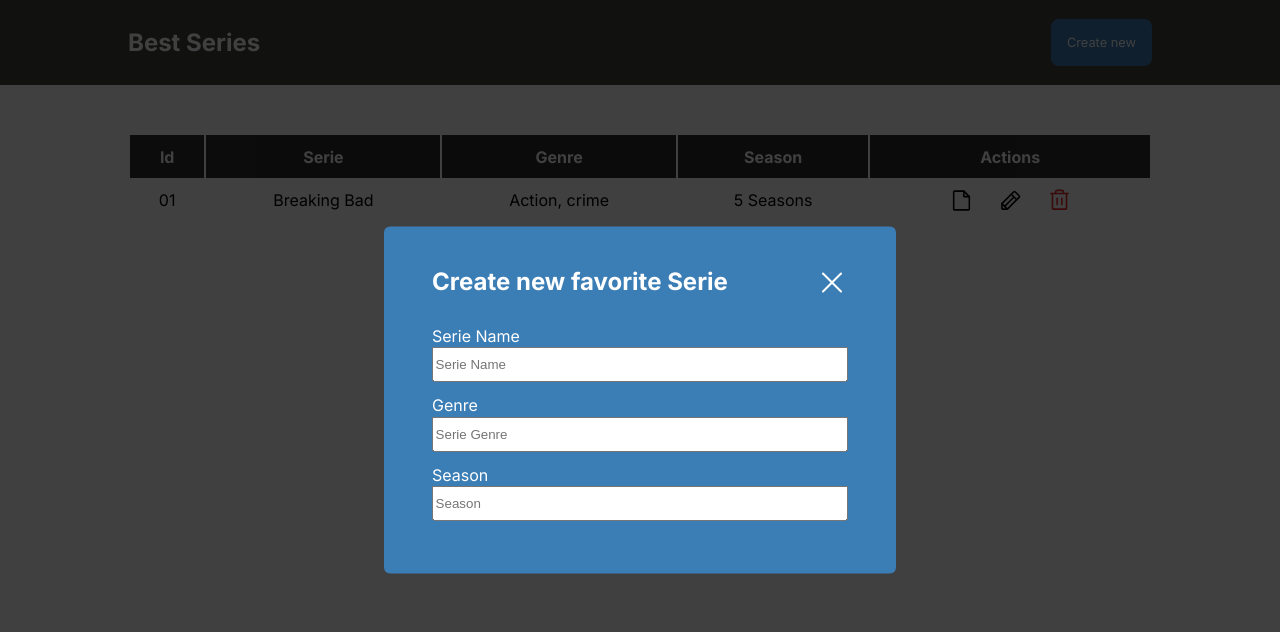
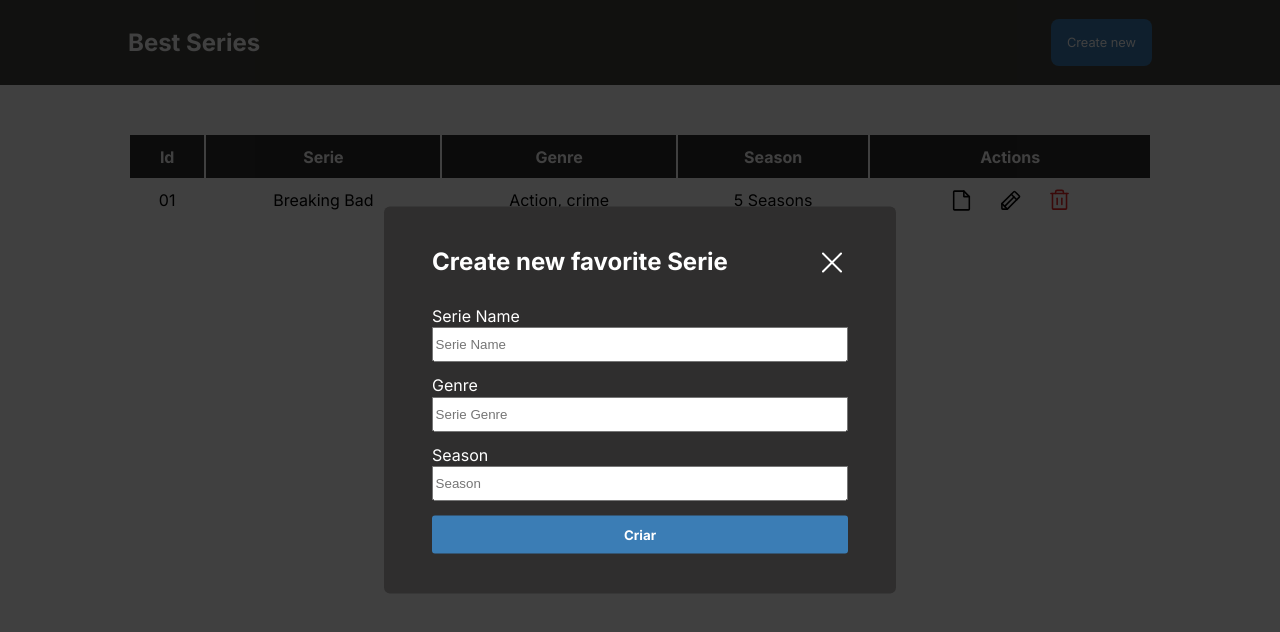
Before and after one commit to CarolMaiaP/best-series-app, a React (Vite) app: page / in a window 1280 px wide. Both pictures are taken after a click on the button "Create new". Shown: the top 632 px of the page. Built offline with nearby package versions, Linux system fonts and the light colour scheme.

Commit message:
feat: Form button and styles added

```diff
--- a/src/components/NewSerieForm.tsx
+++ b/src/components/NewSerieForm.tsx
@@ -14,6 +14,7 @@ export function NewSerieForm({closeModal}:any){
           <input id="genre" type="text" placeholder="Serie Genre" />
           <label htmlFor="season">Season</label>
           <input id="season" type="text" placeholder="Season" />
+          <button type="submit">Criar</button>
         </form>
     </div>
     </div>
--- a/src/styles/global.scss
+++ b/src/styles/global.scss
@@ -21,7 +21,7 @@ button {
     min-width: 32rem;
     border-radius: 6px;
     padding: 2.5rem 3rem;
-    background: #3b7db5;
+    background: #2f2e2e;
     position: fixed;
     top: 50%;
     left: 50%;
--- a/src/styles/modalForm.scss
+++ b/src/styles/modalForm.scss
@@ -25,5 +25,22 @@
       outline: none;
       margin-bottom: 0.8rem;
     }
+
+    button {
+      padding: 0.7rem;
+      color: #fff;
+      background: #3b7db5;
+      border: none;
+      border-radius: 3px;
+      outline: none;
+      cursor: pointer;
+      font-weight: bold;
+      transition: background-color 0.2s;
+      margin-top: 0.1rem;
+
+      &:hover {
+        background-color: #418bca;
+      }
+    }
   }
 }
```
